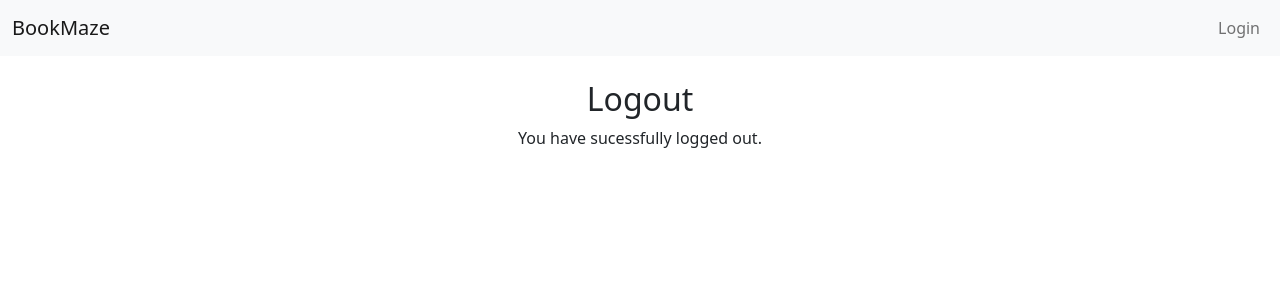
After one commit to meic/maze, a Django app: page /logout/ in a window 1280 px wide. The commit adds this page. Shown: the top 300 px of the page. Run offline with Django 3.2, Linux system fonts and the light colour scheme; some libraries are stand-ins or nearby versions.

Commit message:
logout view

```diff
--- a/src/bookmaze/templates/bookmaze/base.html
+++ b/src/bookmaze/templates/bookmaze/base.html
@@ -29,7 +29,7 @@
                 {{ request.user }}
               </a>
               <ul class="dropdown-menu" aria-labelledby="navbarDropdown">
-                <li><a class="dropdown-item" href="#">Logout</a></li>
+                <li><a class="dropdown-item" href="{% url "logout" %}">Logout</a></li>
               </ul>
             </li>
             {% else %}
--- /dev/null
+++ b/src/bookmaze/templates/bookmaze/logout.html
@@ -0,0 +1,10 @@
+{% extends "bookmaze/base.html" %}
+
+{% block title %}Logout{% endblock %}
+
+{% block content %}
+<h2 class="text-center">Logout</h2>
+
+<p class="text-center">You have sucessfully logged out.</p>
+
+{% endblock %}
--- a/src/bookmaze/urls.py
+++ b/src/bookmaze/urls.py
@@ -22,4 +22,5 @@ urlpatterns = [
     path("", include("maze.urls")),
     path("admin/", admin.site.urls),
     path("login/", views.LoginView.as_view(), name="login"),
+    path("logout/", views.LogoutView.as_view(), name="logout"),
 ]
--- a/src/bookmaze/views.py
+++ b/src/bookmaze/views.py
@@ -1,8 +1,12 @@
-from django.contrib.auth.views import LoginView as AuthLoginView
+from django.contrib.auth import views as auth_views
 
 from .forms import AuthenticationForm
 
 
-class LoginView(AuthLoginView):
+class LoginView(auth_views.LoginView):
     authentication_form = AuthenticationForm
     template_name = "bookmaze/login.html"
+
+
+class LogoutView(auth_views.LogoutView):
+    template_name = "bookmaze/logout.html"
```
